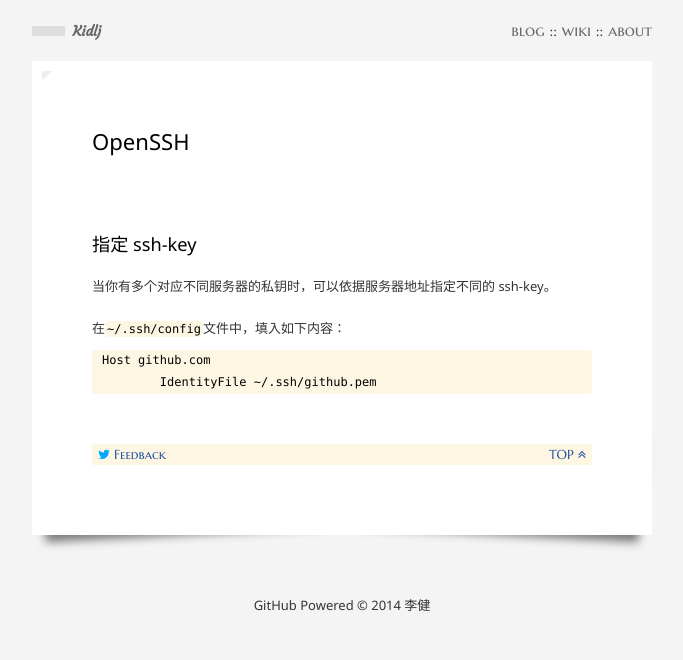
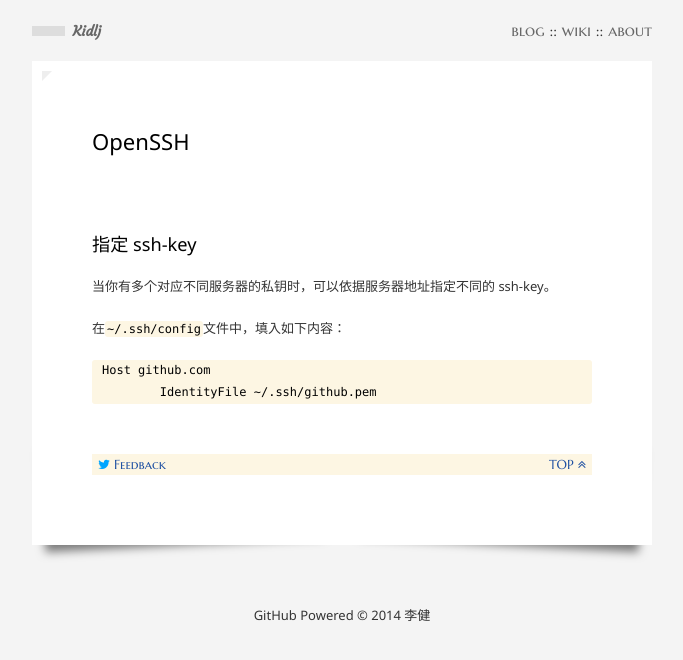
Before and after one commit to kidlj/awei, a Jekyll site: the page built from _wikies/sshd.mkd, in a window 1280 px wide. Shown: the top 660 px of the page, without its empty margins (298-981 px from the left). Built offline with Jekyll 4.4.1, drawn with Linux system fonts in a browser that asks for light colours; Markdown is read by kramdown in place of the engine named in the settings.

Commit message:
<pre> margin tweak

```diff
--- a/css/style.css
+++ b/css/style.css
@@ -32,7 +32,7 @@ hr {
 pre {
 	padding: 0px 10px;
 	overflow: auto;
-	margin: 10px 0; }
+	margin: 20px 0; }
 code {
 	font-family: Consolas, Courier, "Source Code Pro", "Dejavu Sans Mono", monospace; }
 
```
